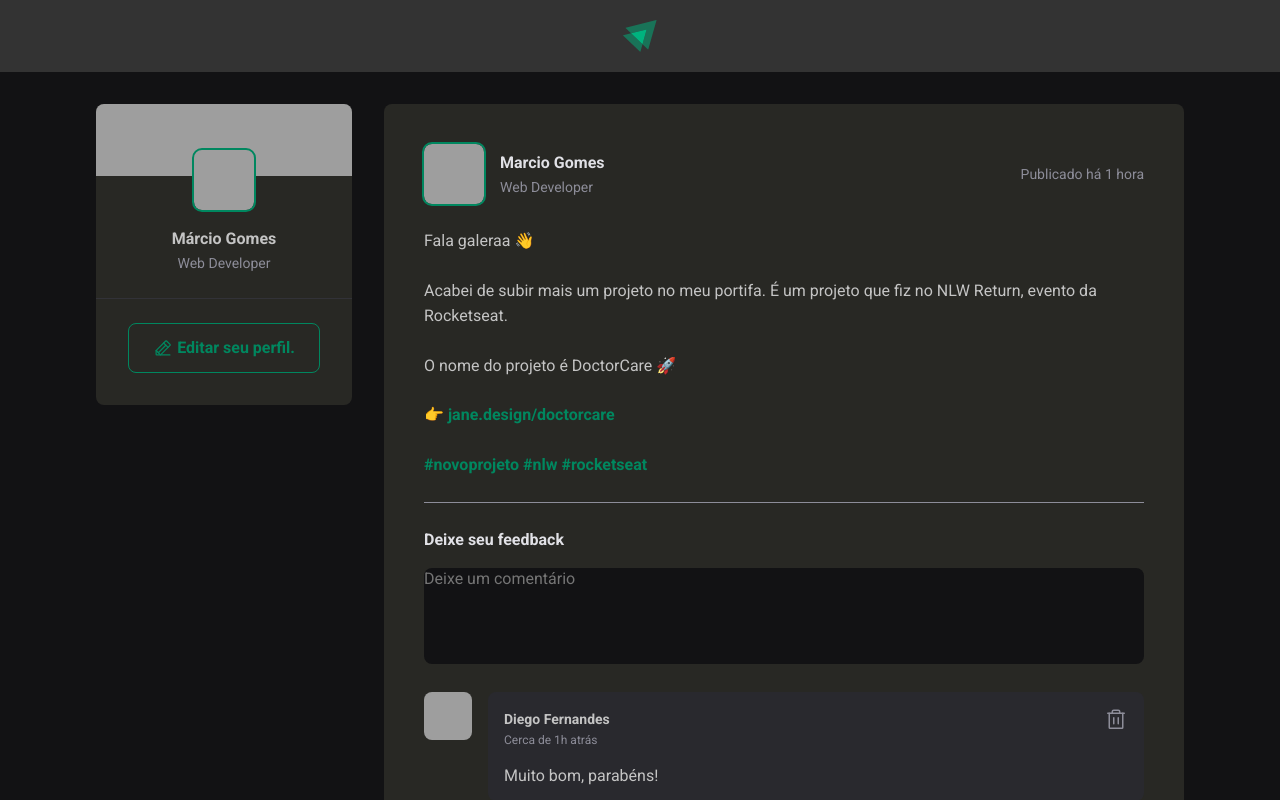
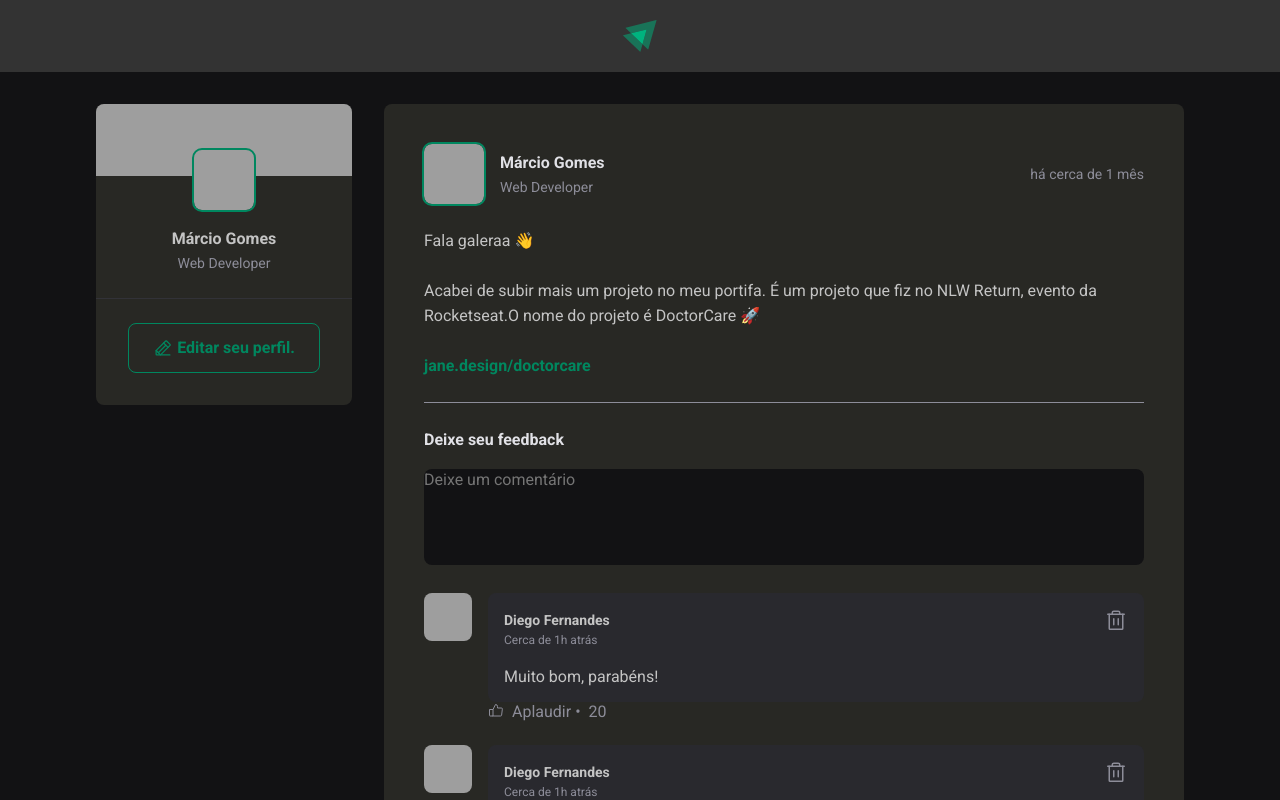
Before and after one commit to marcio-loiola/ignite-react, a React (Vite) app: page / in a window 1280 px wide. Shown: the top 800 px of the page. Built offline with nearby package versions, Linux system fonts and the light colour scheme; grey boxes are pictures that could not be loaded.

Commit message:
feat: props and iterative jsx

```diff
--- a/package.json
+++ b/package.json
@@ -9,6 +9,7 @@
     "preview": "vite preview"
   },
   "dependencies": {
+    "date-fns": "^2.29.3",
     "phosphor-react": "^1.4.1",
     "react": "^18.2.0",
     "react-dom": "^18.2.0"
--- a/src/App.jsx
+++ b/src/App.jsx
@@ -5,6 +5,47 @@
 
 import styles from "./App.module.css";
 import "./global.css";
+
+const posts = [
+  {
+    id: 1,
+    author: {
+      avatarUrl: "https://github.com/marcio-loiola.png",
+      name: "Márcio Gomes",
+      role: "Web Developer",
+    },
+
+    content: [
+      { type: "paragraph", content: "Fala galeraa 👋" },
+      {
+        type: "paragraph",
+        content:
+          "Acabei de subir mais um projeto no meu portifa. É um projeto que fiz no NLW Return, evento da Rocketseat.O nome do projeto é DoctorCare 🚀",
+      },
+      { type: "link", content: "jane.design/doctorcare" },
+    ],
+    publishedAt: new Date("2022-12-31 13:15:00"),
+  },
+  {
+    id: 1,
+    author: {
+      avatarUrl: "https://github.com/maykbrito.png",
+      name: "Márcio Gomes",
+      role: "Web Developer",
+    },
+
+    content: [
+      { type: "paragraph", content: "Fala galeraa 👋" },
+      {
+        type: "paragraph",
+        content:
+          "Acabei de subir mais um projeto no meu portifa. É um projeto que fiz no NLW Return, evento da Rocketseat.O nome do projeto é DoctorCare 🚀",
+      },
+      { type: "link", content: "jane.design/doctorcare" },
+    ],
+    publishedAt: new Date("2023-02-28 16:15:00"),
+  },
+];
 
 export function App() {
   return (
@@ -14,8 +55,15 @@
         <div className={styles.wrapper}>
           <Sidebar />
           <main>
-            <Post />
-            <Post />
+            {posts.map((post) => {
+              return (
+                <Post
+                  author={post.author}
+                  content={post.content}
+                  publishedAt={post.publishedAt}
+                />
+              );
+            })}
           </main>
         </div>
       </div>
--- a/src/App.module.css
+++ b/src/App.module.css
@@ -8,3 +8,12 @@
   gap: 2rem;
   align-items: flex-start;
 }
+
+@media (max-width: 768px) {
+  .html {
+    font-size: 87.5%;
+  }
+  .wrapper {
+    grid-template-columns: 1fr;
+  }
+}
--- a/src/components/Post.jsx
+++ b/src/components/Post.jsx
@@ -1,44 +1,61 @@
+import { format, formatDistanceToNow } from "date-fns";
+import ptBR from "date-fns/locale/pt-BR";
+
 import { Avatar } from "./Avatar";
 import { Comment } from "./Comment";
 import styles from "./Post.module.css";
 
-export function Post() {
+export function Post({ author, publishedAt, content }) {
+  const publishedDateFormatted = format(
+    publishedAt,
+    "d 'de' LLLL 'às' HH:mm'h'" /* Escapando strings envolvendo em aspas simples as que estavam em aspas duplas */,
+    { locale: ptBR }
+  );
+
+  const relativePostDate = formatDistanceToNow(publishedAt, {
+    locale: ptBR,
+    addSuffix: true,
+  });
+
+  /* new Intl.DateTimeFormat("pt-br", {
+    day: "2-digit",
+    month: "long",
+    hour: "2-digit",
+    minute: "2-digit",
+  }).format(publishedAt); */
+
   return (
     <article className={styles.post}>
       <header>
         <div className={styles.author}>
-          <Avatar hasBorder src="https://github.com/maykbrito.png" />
+          <Avatar hasBorder src={author.avatarUrl} />
           <div className={styles.authorInfo}>
-            <strong> Marcio Gomes </strong>
-            <span> Web Developer </span>
+            <strong> {author.name} </strong>
+            <span> {author.role} </span>
           </div>
         </div>
 
-        <time title="31 de Dezembro às 13:15h" dateTime="2022-12-31 13:15:00">
-          {" "}
-          Publicado há 1 hora
+        <time
+          title={publishedDateFormatted}
+          dateTime={publishedAt.toISOString()}
+        >
+          {relativePostDate}
         </time>
       </header>
 
       <div className={styles.content}>
-        <p> Fala galeraa 👋 </p>
-        <p>
-          Acabei de subir mais um projeto no meu portifa. É um projeto que fiz
-          no NLW Return, evento da Rocketseat.
-        </p>
-
-        <p> O nome do projeto é DoctorCare 🚀 </p>
-
-        <p>
-          <a>👉 jane.design/doctorcare</a>
-        </p>
-
-        <p>
-          {" "}
-          <a href=""> #novoprojeto </a>
-          <a href=""> #nlw </a>
-          <a href=""> #rocketseat </a>
-        </p>
+        {content.map((line) => {
+          if (line.type == "paragraph") {
+            return <p> {line.content} </p>;
+          } else if (line.type == "link") {
+            return (
+              <p>
+                {" "}
+                <a href=""> {line.content}</a>
+              </p>
+            );
+          }
+        })}
       </div>
 
       <form className={styles.commentForm}>
```
Also changed, not shown: 1 other file (tests, documents, lock files or other folders).
